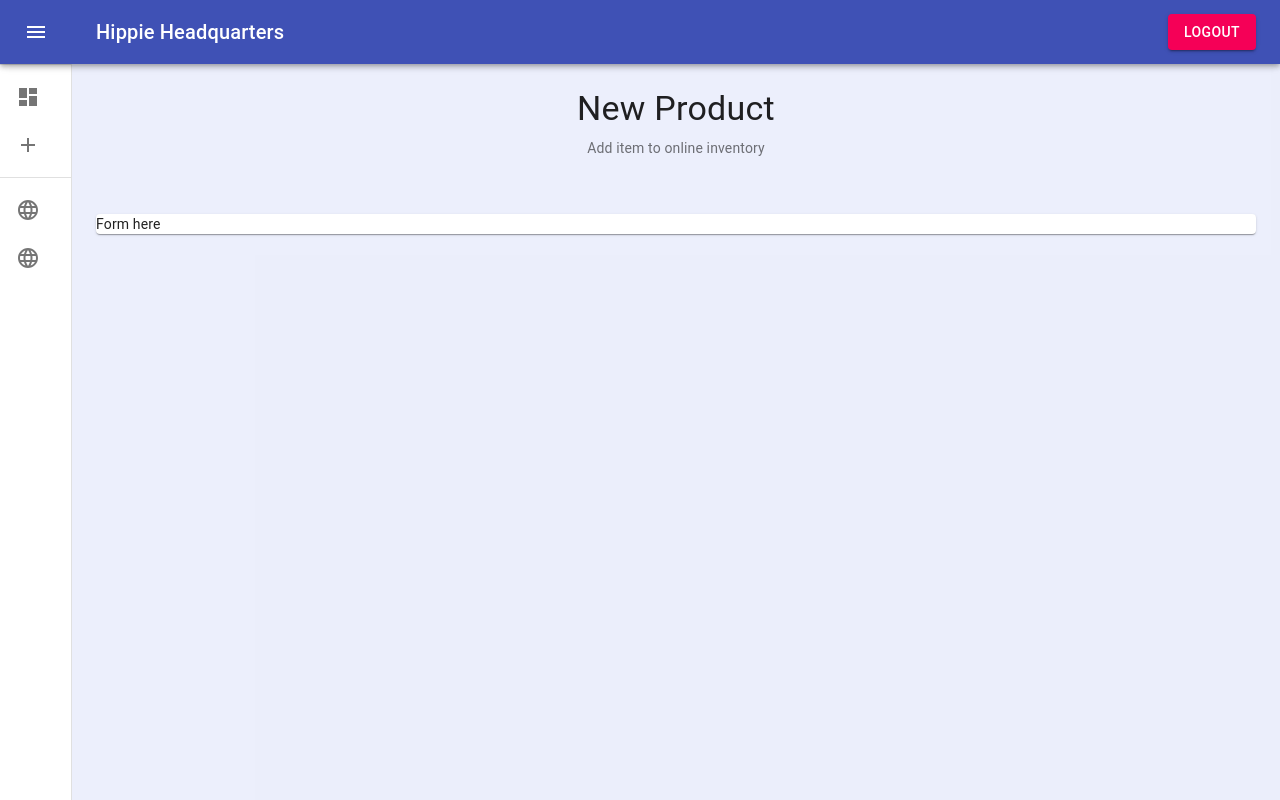
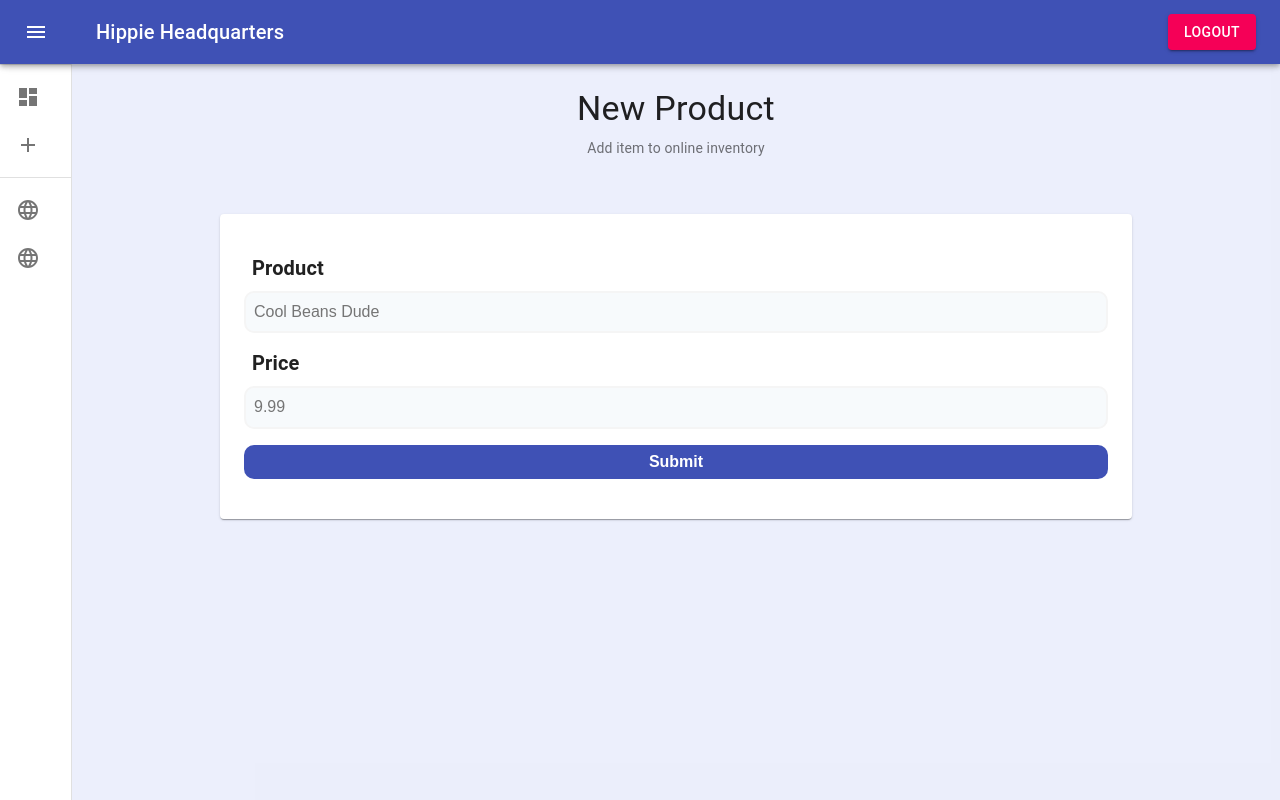
Before and after one commit to AaronMacken/e-Commerce-Controller, a React (Create React App) app: page /products/new in a window 1280 px wide. Built offline with nearby package versions, Linux system fonts and the light colour scheme.

Commit message:
Style product form

```diff
--- a/src/components/ProductForm.js
+++ b/src/components/ProductForm.js
@@ -3,7 +3,7 @@ import { Formik, Form, Field, ErrorMessage } from "formik";
 import { makeStyles } from "@material-ui/core/styles";
 import * as Yup from "yup";
 import Navbar from "../components/Navbar";
-import { Grid, Paper, Input, Typography, Container } from "@material-ui/core";
+import { Grid, Paper, Typography, Container, Box } from "@material-ui/core";
 
 const useStyles = makeStyles(theme => ({
   root: {
@@ -26,8 +26,51 @@ const useStyles = makeStyles(theme => ({
     paddingTop: theme.spacing(4),
     paddingBottom: theme.spacing(4)
   },
-  gridItem: {
-    margin: "auto"
+  formPaper: {
+    padding: theme.spacing(3)
+  },
+  formColumn: {
+    display: "flex",
+    flexDirection: "column",
+    paddingBottom: theme.spacing(2)
+  },
+  myLabel: {
+    fontWeight: "bold",
+    marginTop: "1rem",
+    marginLeft: ".5rem",
+    fontSize: '1.25rem'
+  },
+  myInput: {
+    padding: ".65rem .5rem",
+    fontSize: "1rem",
+    border: "2px solid #f5f5f5",
+    backgroundColor: "rgb(247, 250, 252)",
+    color: "var(--gray-800)",
+    borderRadius: "10px",
+    marginTop: ".5rem",
+    "&:focus": {
+      outlineColor: "rgba(0, 20, 255)"
+    }
+  },
+  inputWrapper: {
+    display: "flex",
+    flexDirection: "column"
+  },
+  errors: {
+    color: "red",
+    marginLeft: ".5rem"
+  },
+  submitButton: {
+      padding: '.5rem 1.25rem',
+      fontSize: '1rem',
+      borderRadius: '10px',
+      backgroundColor: '#3f51b5',
+      width: "100%",
+      margin: "auto",
+      marginTop: '1rem',
+      color: '#fff',
+      border: 'none',
+      fontWeight: 'bold'
   }
 }));
 
@@ -57,10 +100,78 @@ export default function ProductForm() {
             Add item to online inventory
           </Typography>
         </div>
-        <Container maxWidth="lg" className={classes.container}>
-         <Paper>
-             Form here
-         </Paper>
+        <Container maxWidth="md" className={classes.container}>
+          <Paper className={classes.formPaper}>
+            <Formik
+              initialValues={{
+                email: "",
+                password: "",
+                productName: "",
+                price: null
+              }}
+              validationSchema={Yup.object({
+                productName: Yup.string().required("Required"),
+                price: Yup.number()
+                  .required("Required")
+                  .typeError("You must enter a number")
+                  .positive("Must be a positive number")
+              })}
+              onSubmit={(values, { setSubmitting }) => {
+                setTimeout(() => {
+                  alert(JSON.stringify(values, null, 2));
+                  setSubmitting(false);
+                }, 400);
+              }}
+            >
+              {({ isSubmitting }) => (
+                <Form className={classes.formColumn}>
+                  <Box className={classes.inputWrapper}>
+                    <label htmlFor="productName" className={classes.myLabel}>
+                      Product
+                    </label>
+                    <Field
+                      className={classes.myInput}
+                      type="text"
+                      name="productName"
+                      placeholder="Cool Beans Dude"
+                    />
+                    <ErrorMessage
+                      name="productName"
+                      component="div"
+                      className={classes.errors}
+                    />
+                  </Box>
+
+                  <Box className={classes.inputWrapper}>
+                    <label htmlFor="price" className={classes.myLabel}>
+                      Price
+                    </label>
+                    <Field
+                      className={classes.myInput}
+                      type="number"
+                      name="price"
+                      placeholder="9.99"
+                      step="0.01"
+                      min="0"
+                    />
+                    <ErrorMessage
+                      name="price"
+                      component="div"
+                      className={classes.errors}
+                    />
+                  </Box>
+
+                  <button
+                    type="submit"
+                    disabled={isSubmitting}
+                    className={classes.submitButton}
+                  >
+                    Submit
+                  </button>
+                </Form>
+              )}
+            </Formik>
+          </Paper>
         </Container>
       </main>
     </div>
```
